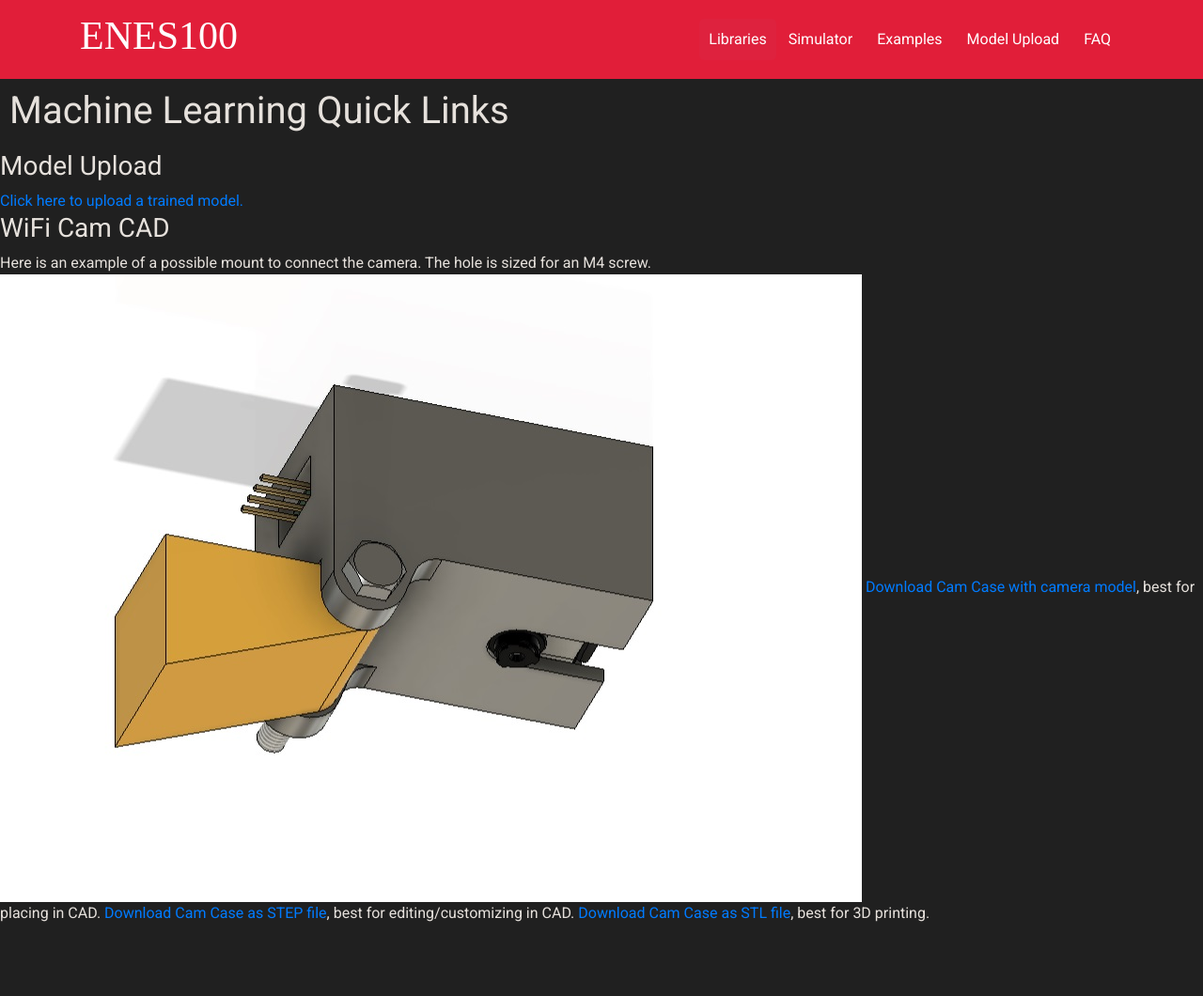
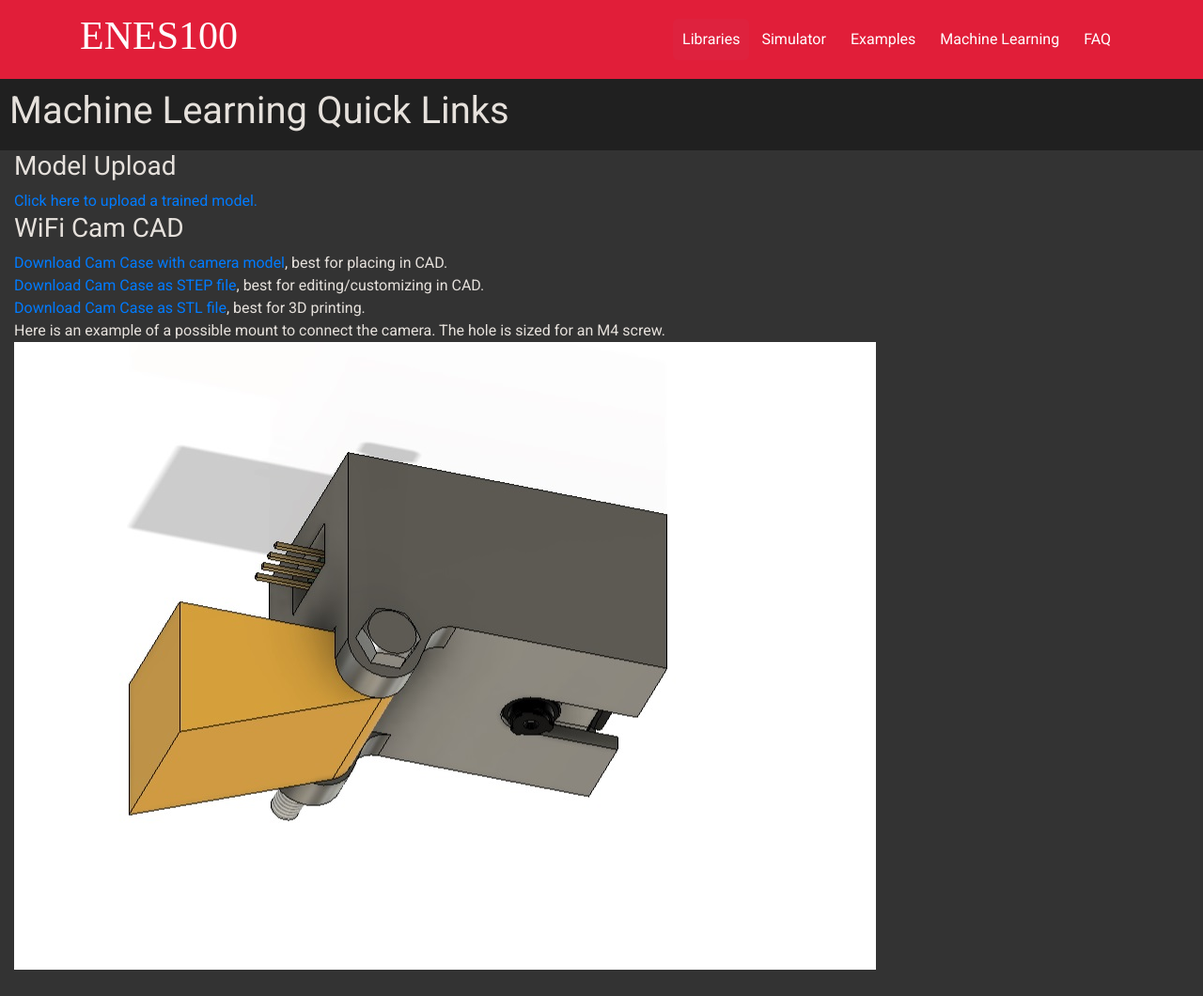
Before and after one commit to umdenes100/VisionSystemRemoteClient, a Jekyll site: the page built from pages/machinelearning.html, in a window 1280 px wide. Shown: the whole page at 94% size. Built offline with Jekyll 4.4.1, drawn with Linux system fonts in a browser that asks for light colours; nearby versions of some CDN libraries; some web fonts are replaced; before the commit the page ends 984 px from its top, so only the background shows below that; some of the changed lines change nothing that is shown.

Commit message:
machine learning fixed

```diff
--- a/_includes/header.html
+++ b/_includes/header.html
@@ -40,7 +40,7 @@ https://medium.com/wdstack/bootstrap-4-custom-navbar-1f6a2da5ed3c
                     <a class="nav-link" href="/examples">Examples</a>
                 </li>
                 <li class="nav-item">
-                    <a class="nav-link" href="/machinelearning">Model Upload</a>
+                    <a class="nav-link" href="/machinelearning">Machine Learning</a>
                 </li>
                 <li class="nav-item">
                     <a class="nav-link" href="/faq">FAQ</a>
--- a/pages/machinelearning.html
+++ b/pages/machinelearning.html
@@ -7,13 +7,19 @@ canonical: http://enes100.umd.edu/machinelearning
 ---
 <h1 style="padding: 10px;">Machine Learning Quick Links</h1>
 
-<h3>Model Upload</h3>
-<a href="/modelupload">Click here to upload a trained model.</a>
+<div class="container-fluid h-100" style="background: #333333">
+    <h3>Model Upload</h3>
+    <a href="/uploadmodel">Click here to upload a trained model.</a>
 
-<h3>WiFi Cam CAD</h3>
-Here is an example of a possible mount to connect the camera. The hole is sized for an M4 screw.
-<img src="/img/sample_mount.jpg" alt="">
-<a href="/img/WiFiCam%20Case%20(with%20camera).f3z" download>Download Cam Case with camera model</a>, best for placing in CAD.
-<a href="/img/WiFiCamCASE.step" download>Download Cam Case as STEP file</a>,
-best for editing/customizing in CAD.
-<a href="../img/WiFiCamCASE.stl" download>Download Cam Case as STL file</a>, best for 3D printing.
+    <h3>WiFi Cam CAD</h3>
+    <div><a href="/img/WiFiCam%20Case%20(with%20camera).f3z" download>Download Cam Case with camera model</a>, best for
+        placing in CAD.
+    </div>
+    <div><a href="/img/WiFiCamCASE.step" download>Download Cam Case as STEP file</a>,
+        best for editing/customizing in CAD.
+    </div>
+    <div><a href="../img/WiFiCamCASE.stl" download>Download Cam Case as STL file</a>, best for 3D printing.</div>
+    Here is an example of a possible mount to connect the camera.
+    The hole is sized for an M4 screw.
+    <img src="/img/sample_mount.jpg" alt="">
+</div>
```
